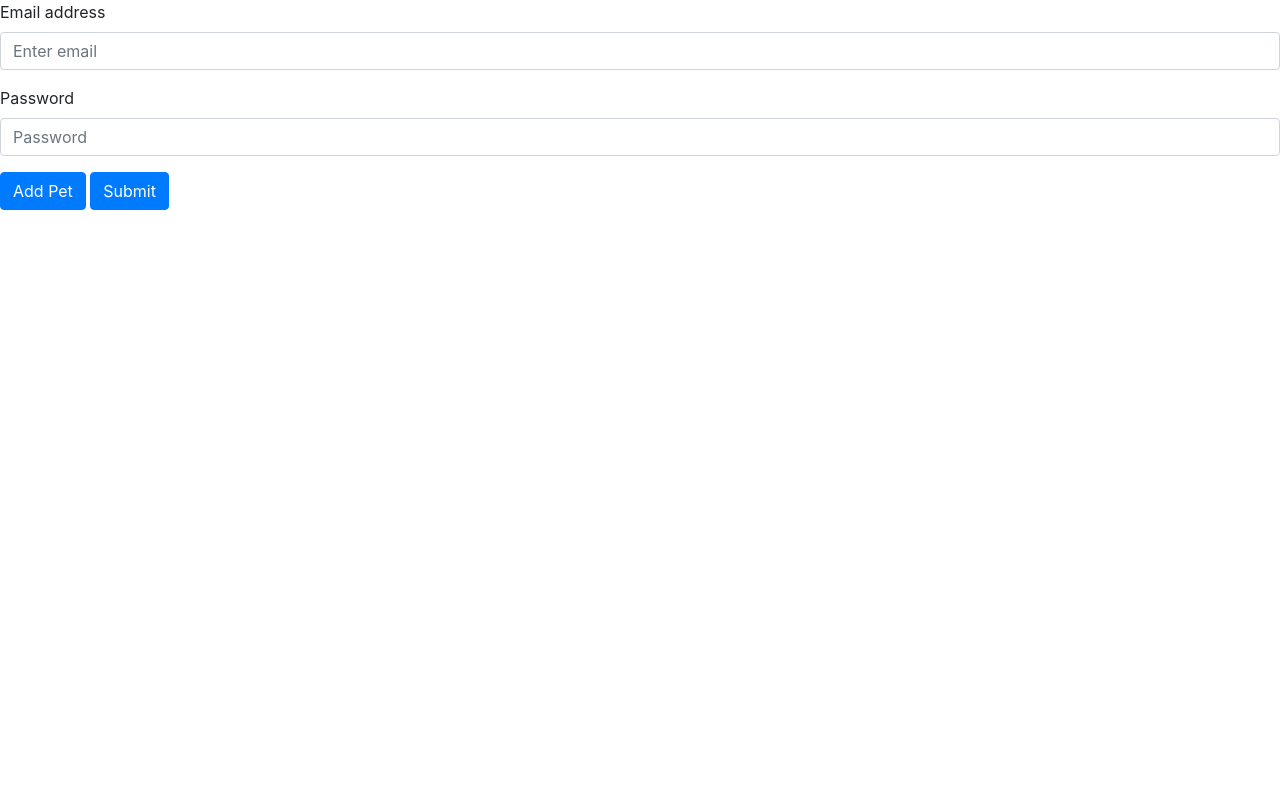
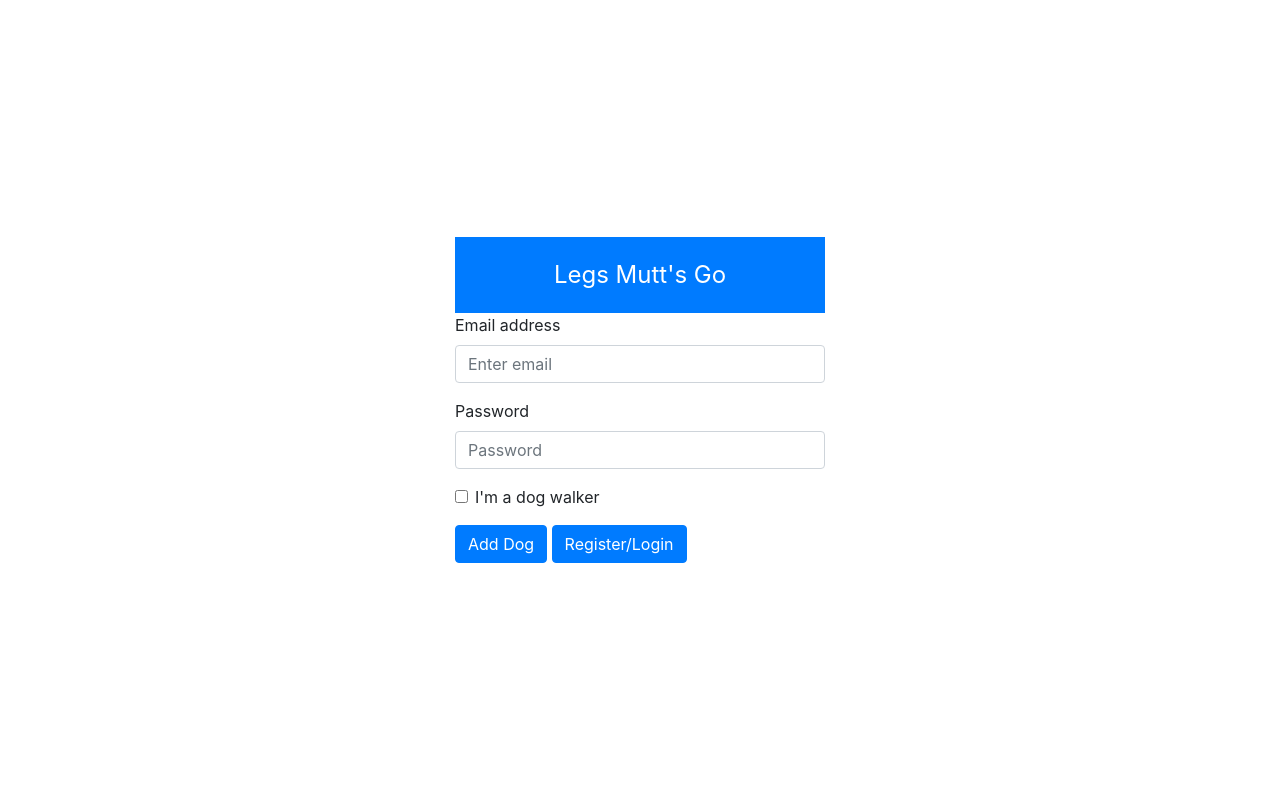
Before and after one commit to CorruptBandit/BS3221-Developing-for-the-Cloud, a Python web app: template templates/index.html in a window 1280 px wide. Run offline with Jinja, Linux system fonts and the light colour scheme; the template is opened without the code that fills it, so the values that code supplies are empty; some libraries are stand-ins or nearby versions.

Commit message:
Change the UI to allow for dog walkers

```diff
--- a/templates/index.html
+++ b/templates/index.html
@@ -3,13 +3,33 @@
   <head>
     <meta charset="UTF-8" />
     <meta name="viewport" content="width=device-width, initial-scale=1.0" />
-    <title>Pet Registration Form</title>
+    <title>Legs Mutt's Move</title>
     <link
       rel="stylesheet"
       href="https://maxcdn.bootstrapcdn.com/bootstrap/4.0.0/css/bootstrap.min.css"
     />
+    <style>
+      body {
+        display: flex;
+        justify-content: center;
+        align-items: center;
+        min-height: 100vh;
+      }
+      .container {
+        width: 400px;
+      }
+      .header {
+        text-align: center;
+        padding: 20px;
+        background-color: #007bff; /* Change this to your preferred background color */
+        color: #fff; /* Change this to your preferred text color */
+        font-size: 24px;
+      }
+    </style>
   </head>
   <body>
+    <div class="container">
+      <div class="header">Legs Mutt's Go</div>
       <form id="registrationForm">
         <div class="form-group">
           <label for="exampleInputEmail1">Email address</label>
@@ -30,98 +50,125 @@
             placeholder="Password"
           />
         </div>
-
+        <div class="form-group form-check">
+          <input type="checkbox" class="form-check-input" id="dogWalkerCheckbox" />
+          <label class="form-check-label" for="dogWalkerCheckbox">I'm a dog walker</label>
+        </div>
         <div id="petFields">
-        <!-- Pet fields will be dynamically added here -->
+          <!-- Dog fields will be dynamically added here -->
         </div>
-
-      <button type="button" class="btn btn-primary" id="addPetBtn">
-        Add Pet
-      </button>
-
-      <button type="button" class="btn btn-primary" id="submitBtn">
-        Submit
-      </button>
+        <button type="button" class="btn btn-primary" id="addPetBtn">Add Dog</button>
+        <button type="button" class="btn btn-primary" id="submitBtn">Register/Login</button>
       </form>
-
       <div id="successPage" style="display: none">
         <h2>Form Submitted Successfully!</h2>
         <p>Thank you for your submission.</p>
       </div>
-
+    </div>
     <script src="https://code.jquery.com/jquery-3.7.1.min.js"></script>
     <script src="https://maxcdn.bootstrapcdn.com/bootstrap/4.1.3/js/bootstrap.min.js"></script>
-
     <script>
-      // JavaScript to handle adding and submitting pets
+      // JavaScript to handle adding and submitting dogs
       const form = document.getElementById("registrationForm");
       const addPetBtn = document.getElementById("addPetBtn");
       const submitBtn = document.getElementById("submitBtn");
       const petFields = document.getElementById("petFields");
       const successPage = document.getElementById("successPage");
+      const dogWalkerCheckbox = document.getElementById("dogWalkerCheckbox");
 
-      // Counter for tracking the number of added pets
+      // Counter for tracking the number of added dogs
       let petCounter = 0;
+      let isDogWalker = false;
 
-      // Function to add input fields for a pet
+      // Function to add input fields for a dog
       function addPetFields() {
         petCounter++;
         const petFieldDiv = document.createElement("div");
         petFieldDiv.innerHTML = `
-                      <h4>Pet ${petCounter}</h4>
+          <h4>Dog ${petCounter}</h4>
           <div class="form-group">
-                        <label for="petSpecies${petCounter}">Pet Species</label>
-                        <input
-                          type="text"
-                          class="form-control"
-                          id="petSpecies${petCounter}"
-                          placeholder="Species"
-                        />
+            <label for="petName${petCounter}">Dog Name</label>
+            <input type="text" class="form-control" id="petName${petCounter}" placeholder="Name" />
           </div>
           <div class="form-group">
-                        <label for="petName${petCounter}">Pet Name</label>
-                        <input
-                          type="text"
-                          class="form-control"
-                          id="petName${petCounter}"
-                          placeholder="Name"
-                        />
+            <label for="petAge${petCounter}">Dog Age</label>
+            <input type="number" class="form-control" id="petAge${petCounter}" placeholder="Age" />
           </div>
           <div class="form-group">
-                        <label for="petAge${petCounter}">Pet Age</label>
-                        <input
-                          type="number"
-                          class="form-control"
-                          id="petAge${petCounter}"
-                          placeholder="Age"
-                        />
+            <label for="petBreed${petCounter}">Dog Breed</label>
+            <input type="text" class="form-control" id="petBreed${petCounter}" placeholder="Breed" />
           </div>
         `;
         petFields.appendChild(petFieldDiv);
       }
 
-      // Add pet fields when the "Add Pet" button is clicked
-      addPetBtn.addEventListener("click", addPetFields);
+      // Add dog fields when the "Add Dog" button is clicked
+      addPetBtn.addEventListener("click", () => {
+        if (!isDogWalker) {
+          addPetFields();
+        }
+      });
+
+      // Function to disable "Add Dog" button and collapse dog input fields
+      function disableAddPet() {
+        isDogWalker = true;
+        addPetBtn.disabled = true;
+        petFields.style.display = "none";
+      }
+
+      // Function to enable "Add Dog" button and show dog input fields
+      function enableAddPet() {
+        isDogWalker = false;
+        addPetBtn.disabled = false;
+        petFields.style.display = "block";
+      }
+
+      // Check the checkbox state when the page loads
+      if (dogWalkerCheckbox.checked) {
+        disableAddPet();
+      }
+
+      // Add an event listener to check the checkbox state
+      dogWalkerCheckbox.addEventListener("change", function () {
+        if (this.checked) {
+          disableAddPet();
+        } else {
+          enableAddPet();
+        }
+      });
 
       async function submitForm() {
         const email = document.getElementById("exampleInputEmail1").value;
-        const userData = {
-          email: email,
-          password: document.getElementById("exampleInputPassword1").value,
-        };
+        const password = document.getElementById("exampleInputPassword1").value;
+
+        if (!email || !password) {
+          alert("Please enter both email and password.");
+          return;
+        }
 
         const petData = [];
+        if (!dogWalkerCheckbox.checked) {
           for (let i = 1; i <= petCounter; i++) {
-          const species = document.getElementById(`petSpecies${i}`).value;
+            const breed = document.getElementById(`petBreed${i}`).value;
             const name = document.getElementById(`petName${i}`).value;
             const age = document.getElementById(`petAge${i}`).value;
-          const owner = email;
-          petData.push({ owner, species, name, age });
+            if (isNaN(age) || age <= 0) {
+              alert("Invalid age. Age must be a positive number.");
+              return;
+            }
+            petData.push({ owner: email, breed, name, age });
+          }
+        }
+
+        if (petData.length === 0 && !dogWalkerCheckbox.checked) {
+          alert("Please add at least one dog.");
+          return;
         }
 
         const requestBody = {
-          user: userData,
-          pets: petData,
+          user: { email, password },
+          dogs: petData,
+          isDogWalker: dogWalkerCheckbox.checked,
         };
         const response = await fetch("/register", {
           method: "POST",
@@ -132,15 +179,14 @@
         });
 
         if (response.status === 200) {
-          const redirectURL = "/user?email=" + encodeURIComponent(email)
+          const redirectURL = "/user?email=" + encodeURIComponent(email);
           window.location.href = redirectURL;
         } else {
           // Handle the error response
           const error = await response.json();
-          console.error("Error:", error);
+          alert("Error: " + error.message);
         }
       }
-
 
       submitBtn.addEventListener("click", submitForm);
     </script>
--- a/templates/user_info.html
+++ b/templates/user_info.html
@@ -5,10 +5,10 @@
 </head>
 <body>
     <h1>Welcome {{ email }}</h1>
-    <h2>Pets:</h2>
+    <h2>Dogs:</h2>
     <ul>
-        {% for pet in pets %}
-            <li>Name: {{ pet.name }}, Age: {{ pet.age }}, Species: {{ pet.species }}</li>
+        {% for dog in dogs %}
+            <li>Name: {{ dog.name }}, Age: {{ dog.age }}, Breed: {{ dog.breed }}</li>
         {% endfor %}
     </ul>
 </body>
```
Also changed, not shown: server.py (+18 -21 lines). Lines whose indentation alone changed are shown as unchanged.
